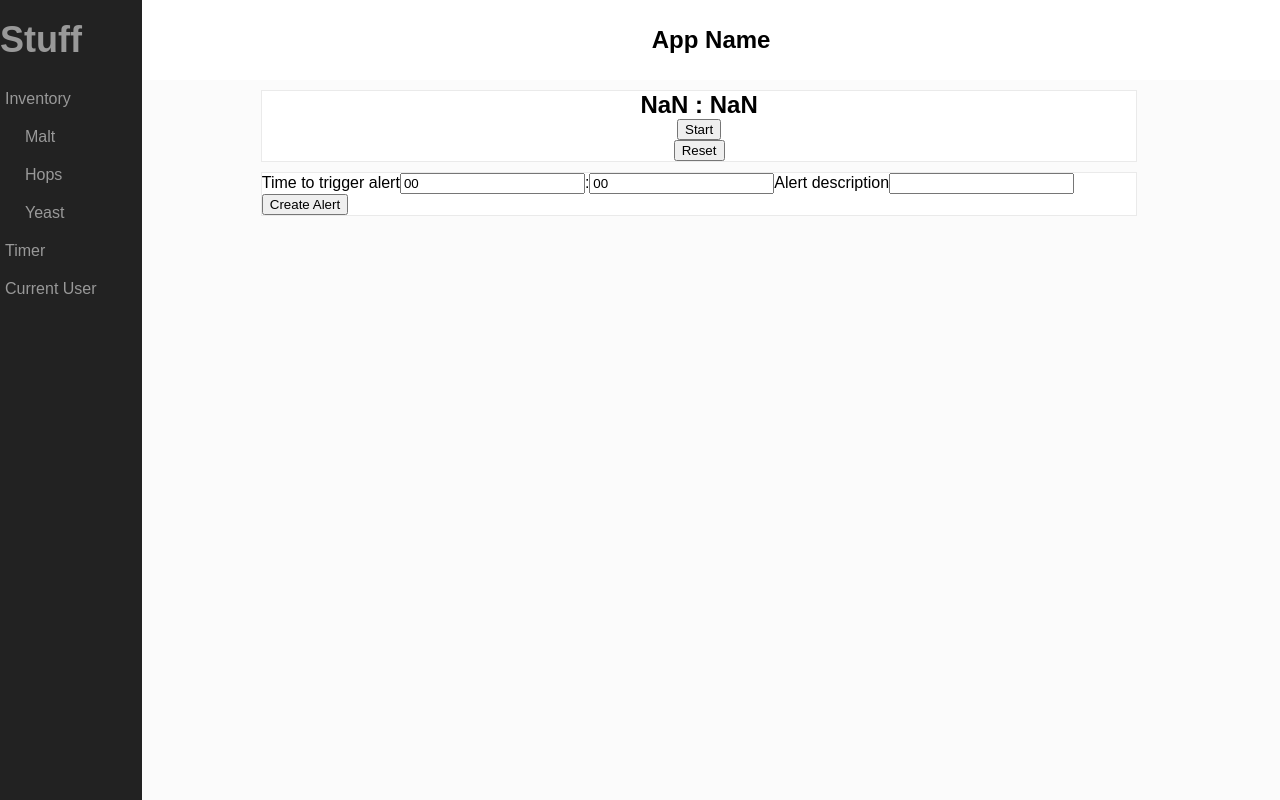
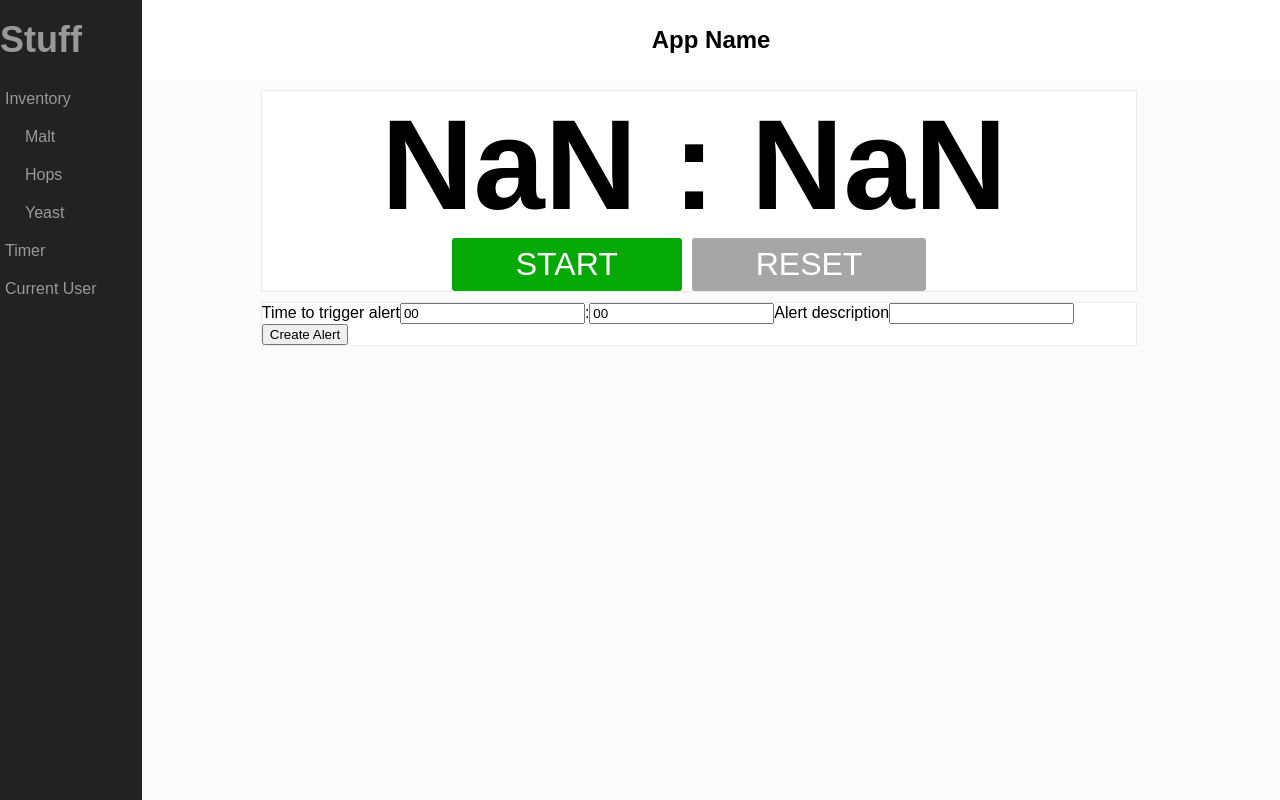
Before and after one commit to severnsc/brewing-app, a React (Create React App) app: page /timer in a window 1280 px wide. Both pictures are taken after typing "Sample" into the empty fields and a click on the button "Create Timer". Built offline with nearby package versions, Linux system fonts and the light colour scheme.

Commit message:
Initial styling for the timer component

```diff
--- a/src/App.css
+++ b/src/App.css
@@ -157,6 +157,37 @@ p, h1, h2, h3, h4, h5, h6{
   color: white;
 }
 
+#timerContainer{
+  display: flex;
+}
+
+#timerContainer *{
+  margin-right:10px;
+}
+
+.timeText{
+  font-size:8em;
+}
+
+#timerButtonContainer button{
+  font-size: 2em;
+  padding: 0.25em 2em;
+}
+
+.start{
+  background-color: #05a905;
+  border-radius: 3px;
+  border: none;
+  color: white;
+}
+
+.reset{
+  border-radius: 3px;
+  border: none;
+  color: white;
+  background-color: #a7a6a6;
+}
+
 @media (min-width: 768px){
   .flex-container{
     flex-direction: row;
--- a/src/Components/Timer.js
+++ b/src/Components/Timer.js
@@ -228,7 +228,7 @@ class Timer extends Component{
 
     let timerButtonClass = this.state.intervalID ? "stop" : "start"
 
-    let timerButtonText = "Start"
+    let timerButtonText = "START"
 
     let alertComponents = this.state.alerts.map((a, index) => {
       if(this.state.editing === null || index !== this.state.editingIndex){
@@ -257,16 +257,18 @@ class Timer extends Component{
     })
 
     if(this.state.intervalID){
-      timerButtonText = "Stop"
+      timerButtonText = "STOP"
     }
 
     if(this.state.time !== null){
       return(
         <div>
-          <div className="componentContainer">
+          <div className="componentContainer" id="timerContainer">
             <h2 className="timeText">{this.state.minutes} : {this.state.seconds}</h2>
-            <button className={timerButtonClass} onClick={() => this.toggleTimer()}>{timerButtonText}</button>
-            <button className={timerButtonClass} onClick={() => this.resetTimer()}>Reset</button>
+            <div id="timerButtonContainer">
+              <button className={timerButtonClass} onClick={() => this.toggleTimer()}>{timerButtonText}</button>
+              <button className="reset" onClick={() => this.resetTimer()}>RESET</button>
+            </div>
           </div>
           <div className="componentContainer">
             {this.state.errorText}
```
